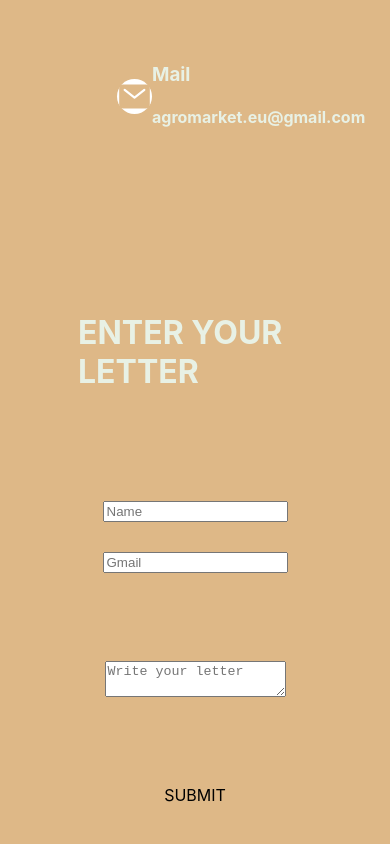
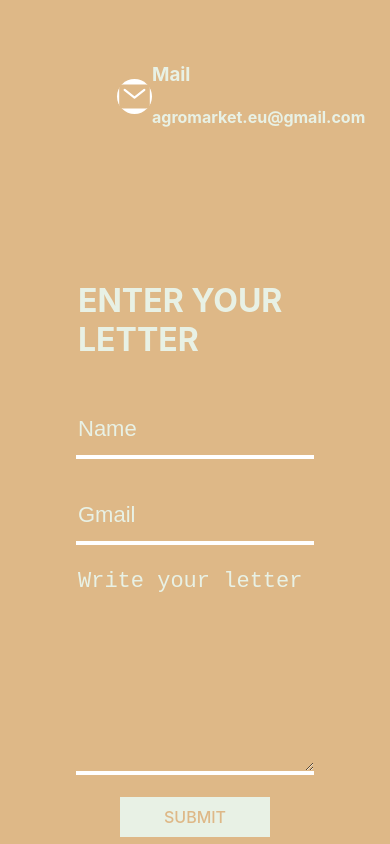
Before and after one commit to hovhannes-sayadyan/HSayadyan, a React (Create React App) app: page / in a window 390 px wide. Shown: the part 7052-7896 px from the top of the page. Built offline with nearby package versions, Linux system fonts and the light colour scheme.

Commit message:
Update Footer.css

```diff
--- a/src/Pages/Navigation/Footer/Footer.css
+++ b/src/Pages/Navigation/Footer/Footer.css
@@ -72,7 +72,7 @@
     align-items: center;
 }
 
-.NameInput2{
+.NameInput{
     width: 400px;
     height: 50px;
     background-color: burlywood;
@@ -82,20 +82,20 @@
     font-size: 22px;
 }
 
-.NameInput2:focus{
+.NameInput:focus{
     outline: none;
 }
 
-.NameInput2::placeholder{
+.NameInput::placeholder{
     color: rgb(232, 241, 229);
 }
 
-.NameInput2:hover{
+.NameInput:hover{
     background-color: rgb(172, 138, 93);
     transition: .5s all;
 }
 
-.MailInput2{
+.MailInput{
     width: 400px;
     height: 50px;
     background-color: burlywood;
@@ -105,11 +105,11 @@
     font-size: 22px;
 }
 
-.MailInput2:focus{
+.MailInput:focus{
     outline: none;
 }
 
-.MailInput2::placeholder{
+.MailInput::placeholder{
     color: rgb(232, 241, 229);
 }
 
@@ -118,7 +118,7 @@
     transition: .5s all;
 }
 
-.LetterInput2{
+.LetterInput{
     width: 400px;
     height: 200px;
     background-color: burlywood;
@@ -129,21 +129,21 @@
     transition: .5s all;
 }
 
-.LetterInput2:focus{
+.LetterInput:focus{
     outline: none;
 }
 
-.LetterInput2::placeholder{
+.LetterInput::placeholder{
     color: rgb(232, 241, 229);
 }
 
-.LetterInput2:hover{
+.LetterInput:hover{
     background-color: rgb(172, 138, 93);
     transition: .5s all;
 }
 
 
-.Submit2{
+.Submit{
     width: 150px;
     height: 40px;
     background-color: rgb(232, 241, 229);
@@ -169,13 +169,13 @@
         align-items: center;
         gap: 30px;
     }
-    .NameInput2{
+    .NameInput{
         width: 100%;
     }
-    .MailInput2{
+    .MailInput{
         width: 100%;
     }
-    .LetterInput2{
+    .LetterInput{
         width: 100%;
     }
 }
```
